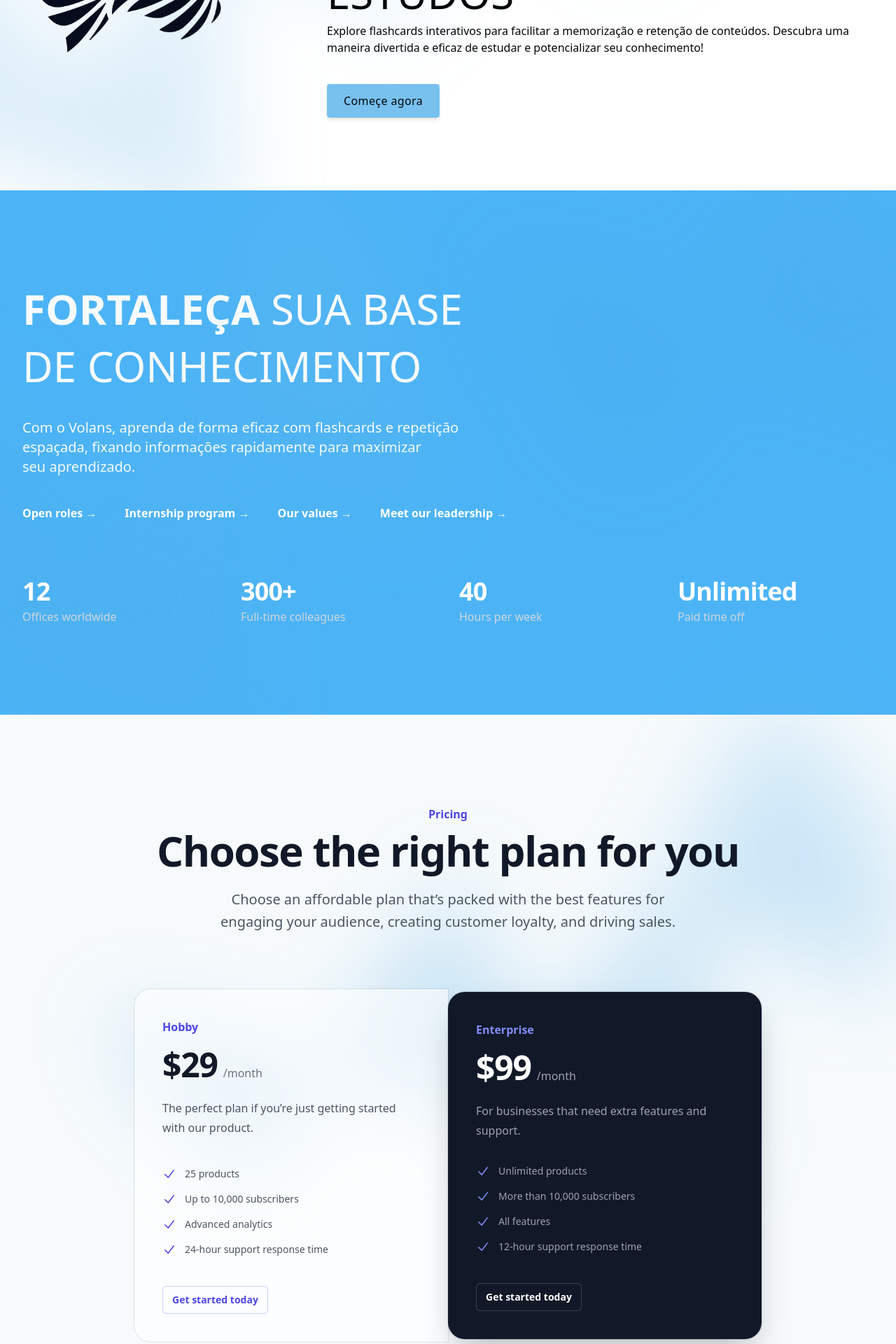
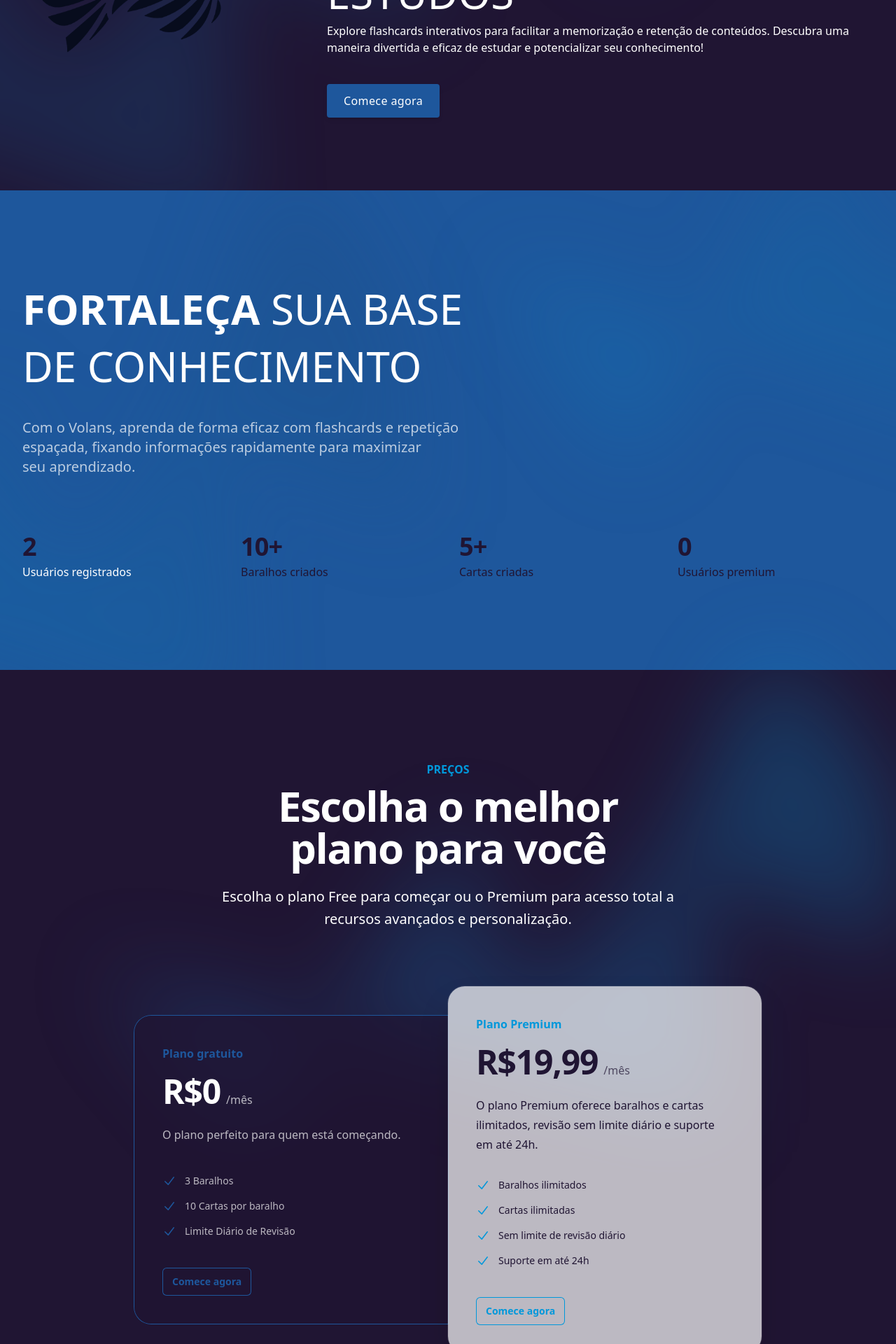
Before and after one commit to Kayke-Denelle/Startup_one, a React (Create React App) app in the folder Front/: page / in a window 1280 px wide. Shown: the part 440-2360 px from the top of the page at 70% size. Built offline with nearby package versions, Linux system fonts and the light colour scheme.

Commit message:
0.0.15b - Landing Page & Login 2.0 - 05/11 21:53 - Otávio V Apolonio

```diff
--- a/Front/src/components/landing-page.js
+++ b/Front/src/components/landing-page.js
@@ -15,15 +15,15 @@
     };
 
     return (
-      <body>
+      <body className="bg-cor-0">
         <div className="landing-container" class="relative isolate overflow-hidden">
           <div className="hidden sm:absolute sm:-top-10 sm:right-1/2 sm:-z-10 sm:mr-10 sm:block sm:transform-gpu sm:blur-3xl" aria-hidden="true">
-            <div className="aspect-[1097/845] w-[68.5625rem] bg-gradient-to-tr from-cor-1 to-cor-2 opacity-20"
+            <div className="aspect-[1097/845] w-[68.5625rem] bg-gradient-to-tr from-cor-2 to-cor-1 opacity-20"
               style={{ clipPath: 'polygon(74.1% 44.1%, 100% 61.6%, 97.5% 26.9%, 85.5% 0.1%, 80.7% 2%, 72.5% 32.5%, 60.2% 62.4%, 52.4% 68.1%, 47.5% 58.3%, 45.2% 34.5%, 27.5% 76.7%, 0.1% 64.9%, 17.9% 100%, 27.6% 76.8%, 76.1% 97.7%, 74.1% 44.1%)' }}>
             </div>
           </div>
           <div className="absolute -top-52 left-1/2 -z-10 -translate-x-1/2 transform-gpu blur-3xl sm:top-[-28rem] sm:ml-16 sm:translate-x-0 sm:transform-gpu" aria-hidden="true">
-            <div className="aspect-[1097/845] w-[68.5625rem] bg-gradient-to-tr from-cor-1 to-cor-2 opacity-20"
+            <div className="aspect-[1097/845] w-[68.5625rem] bg-gradient-to-tr from-cor-2 to-cor-1 opacity-20"
               style={{ clipPath: 'polygon(74.1% 44.1%, 100% 61.6%, 97.5% 26.9%, 85.5% 0.1%, 80.7% 2%, 72.5% 32.5%, 60.2% 62.4%, 52.4% 68.1%, 47.5% 58.3%, 45.2% 34.5%, 27.5% 76.7%, 0.1% 64.9%, 17.9% 100%, 27.6% 76.8%, 76.1% 97.7%, 74.1% 44.1%)' }}>
             </div>
           </div>
@@ -49,16 +49,16 @@
               <div className={`w-full md:block md:w-auto ${isMobileMenuOpen ? 'block' : 'hidden'}`} id="mobile-menu">
                 <ul className="flex flex-col mt-4 md:flex-row md:space-x-8 md:mt-0 md:text-sm md:font-medium">
                   <li>
-                    <Link to="/about" className="block py-2 pr-4 pl-3 text-cor-4 border-b border-cor-1 hover:bg-cor-4 hover:text-cor-0 md:hover:bg-transparent md:border-0 md:hover:text-cor-1 md:p-0">About</Link>
+                    <Link to="/about" className="block py-2 pr-4 pl-3 text-cor-4 border-b border-cor-1 hover:bg-cor-4 hover:text-cor-0 md:hover:bg-transparent md:border-0 md:hover:text-cor-1 md:p-0 transition ease-in-out">About</Link>
                   </li>
                   <li>
-                    <Link to="/services" className="block py-2 pr-4 pl-3 text-cor-4 border-b border-cor-1 hover:bg-cor-4 hover:text-cor-0 md:hover:bg-transparent md:border-0 md:hover:text-cor-1 md:p-0">Services</Link>
+                    <Link to="/services" className="block py-2 pr-4 pl-3 text-cor-4 border-b border-cor-1 hover:bg-cor-4 hover:text-cor-0 md:hover:bg-transparent md:border-0 md:hover:text-cor-1 md:p-0 transition ease-in-out">Services</Link>
                   </li>
                   <li>
-                    <Link to="/contact" className="block py-2 pr-4 pl-3 text-cor-4 border-b border-cor-1 hover:bg-cor-4 hover:text-cor-0 md:hover:bg-transparent md:border-0 md:hover:text-cor-1 md:p-0">Contact</Link>
+                    <Link to="/contact" className="block py-2 pr-4 pl-3 text-cor-4 border-b border-cor-1 hover:bg-cor-4 hover:text-cor-0 md:hover:bg-transparent md:border-0 md:hover:text-cor-1 md:p-0 transition ease-in-out">Contact</Link>
                   </li>
                   <li>
-                    <Link to="/login" className="block py-2 pr-4 pl-3 text-cor-4 border-b border-cor-1 hover:bg-cor-4 hover:text-cor-0 md:hover:bg-transparent md:border-0 md:hover:text-cor-1 md:p-0">Login</Link>
+                    <Link to="/login" className="block py-2 pr-4 pl-3 text-cor-4 border-b border-cor-1 hover:bg-cor-4 hover:text-cor-0 md:hover:bg-transparent md:border-0 md:hover:text-cor-1 md:p-0 transition ease-in-out">Login</Link>
                   </li>
                 </ul>
               </div>
@@ -75,7 +75,7 @@
                 </div>
                 <div class="relative">
                   <div class="lg:max-w-7xl lg:pr-5 z-40">
-                    <p id="header-texto1" class="flex w-fit px-2 py-2 uppercase rounded-md hover:bg-cor-2 transition ease-in-out">Começe agora mesmo sem nenhum custo inicial de assinatura.
+                    <p id="header-texto1" class="text-cor-4 flex w-fit px-2 py-2 uppercase rounded-md hover:bg-cor-2 transition ease-in-out">Comece agora mesmo sem nenhum custo inicial de assinatura.
                       <svg width="20" height="20" viewBox="0 0 24 24" fill="none" xmlns="http://www.w3.org/2000/svg">
                         <path d="M5 12H19M19 12L13 6M19 12L13 18" stroke="#010000" stroke-width="2" stroke-linecap="round" stroke-linejoin="round" />
                       </svg>
@@ -83,7 +83,7 @@
                     <h2 class="text-cor-4 text-5xl uppercase max-w-6xl font-light leading-snug text-g1 sm:text-6xl sm:leading-snug"><span class="text-cor-1 font-bold">Crie seus flashcards</span> e impulsione seus estudos</h2>
                     <p class="text-base text-cor-4">Explore flashcards interativos para facilitar a memorização e retenção de conteúdos. Descubra uma maneira divertida e eficaz de estudar e potencializar seu conhecimento!</p>
                     <div class="mt-10 flex flex-col items-center md:flex-row">
-                      <a href="/" class="mb-3 inline-flex h-12 w-fit items-center justify-center rounded bg-cor-2 px-6 font-medium tracking-wide text-cor-4 shadow-md transition ease-in-out hover:bg-cor-3 focus:outline-none md:mr-4 md:mb-0 md:w-auto">Começe agora</a>
+                      <a href="/" class="mb-3 inline-flex h-12 w-fit items-center justify-center rounded bg-cor-2 px-6 font-medium tracking-wide text-cor-4 shadow-md transition ease-in-out hover:bg-cor-3 focus:outline-none md:mr-4 md:mb-0 md:w-auto">Comece agora</a>
                     </div>
                   </div>
                 </div>
@@ -91,130 +91,118 @@
             </div>
           </div>
 
-          <div className="relative isolate overflow-hidden bg-cor-3 py-24 sm:py-32">
+          <div className="relative isolate overflow-hidden bg-cor-2 py-24 sm:py-32">
             <div className="hidden sm:absolute sm:-top-10 sm:right-1/2 sm:-z-10 sm:mr-10 sm:block sm:transform-gpu sm:blur-3xl" aria-hidden="true">
-              <div className="aspect-[1097/845] w-[68.5625rem] bg-gradient-to-tr from-cor-1 to-cor-2 opacity-20"
+              <div className="aspect-[1097/845] w-[68.5625rem] bg-gradient-to-tr from-cor-1 to-cor-3 opacity-20"
                 style={{ clipPath: 'polygon(74.1% 44.1%, 100% 61.6%, 97.5% 26.9%, 85.5% 0.1%, 80.7% 2%, 72.5% 32.5%, 60.2% 62.4%, 52.4% 68.1%, 47.5% 58.3%, 45.2% 34.5%, 27.5% 76.7%, 0.1% 64.9%, 17.9% 100%, 27.6% 76.8%, 76.1% 97.7%, 74.1% 44.1%)' }}>
               </div>
             </div>
             <div className="absolute -top-52 left-1/2 -z-10 -translate-x-1/2 transform-gpu blur-3xl sm:top-[-28rem] sm:ml-16 sm:translate-x-0 sm:transform-gpu" aria-hidden="true">
-              <div className="aspect-[1097/845] w-[68.5625rem] bg-gradient-to-tr from-cor-1 to-cor-2 opacity-20"
+              <div className="aspect-[1097/845] w-[68.5625rem] bg-gradient-to-tr from-cor-1 to-cor-3 opacity-20"
                 style={{ clipPath: 'polygon(74.1% 44.1%, 100% 61.6%, 97.5% 26.9%, 85.5% 0.1%, 80.7% 2%, 72.5% 32.5%, 60.2% 62.4%, 52.4% 68.1%, 47.5% 58.3%, 45.2% 34.5%, 27.5% 76.7%, 0.1% 64.9%, 17.9% 100%, 27.6% 76.8%, 76.1% 97.7%, 74.1% 44.1%)' }}>
               </div>
             </div>
             <div className="mx-auto max-w-7xl px-6 lg:px-8">
               <div className="mx-auto max-w-2xl lg:mx-0">
-              <h2 class="text-cor-0 text-5xl uppercase max-w-6xl font-light leading-snug text-g1 sm:text-6xl sm:leading-snug"><span class="text-cor-0 font-bold">Fortaleça </span>sua base de conhecimento</h2>
-                <p className="mt-8 text-pretty text-lg font-medium text-cor-0 sm:text-xl">Com o Volans, aprenda de forma eficaz com flashcards e repetição espaçada, fixando informações rapidamente para maximizar seu aprendizado.</p>
+              <h2 class="text-cor-4 text-5xl uppercase max-w-6xl font-light leading-snug text-g1 sm:text-6xl sm:leading-snug"><span class="text-cor-4 font-bold">Fortaleça </span>sua base de conhecimento</h2>
+                <p className="text-cor-4/70 mt-8 text-pretty text-lg font-medium sm:text-xl">Com o Volans, aprenda de forma eficaz com flashcards e repetição espaçada, fixando informações rapidamente para maximizar seu aprendizado.</p>
               </div>
               <div className="mx-auto mt-10 max-w-2xl lg:mx-0 lg:max-w-none">
-                <div className="grid grid-cols-1 gap-x-8 gap-y-6 text-base font-semibold text-white sm:grid-cols-2 md:flex lg:gap-x-10">
-                  <a href="/">Open roles <span aria-hidden="true">&rarr;</span></a>
-                  <a href="/">Internship program <span aria-hidden="true">&rarr;</span></a>
-                  <a href="/">Our values <span aria-hidden="true">&rarr;</span></a>
-                  <a href="/">Meet our leadership <span aria-hidden="true">&rarr;</span></a>
-                </div>
                 <dl className="mt-16 grid grid-cols-1 gap-8 sm:mt-20 sm:grid-cols-2 lg:grid-cols-4">
                   <div className="flex flex-col-reverse gap-1">
-                    <dt className="text-base text-gray-300">Offices worldwide</dt>
-                    <dd className="text-4xl font-semibold tracking-tight text-white">12</dd>
+                    <dt className="text-base text-cor-4">Usuários registrados</dt>
+                    <dd className="text-4xl font-semibold tracking-tight text-cor-0">2</dd>
                   </div>
                   <div div className="flex flex-col-reverse gap-1">
-                    <dt className="text-base text-gray-300">Full-time colleagues</dt>
-                    <dd className="text-4xl font-semibold tracking-tight text-white">300+</dd>
+                    <dt className="text-base text-cor-0">Baralhos criados</dt>
+                    <dd className="text-4xl font-semibold tracking-tight text-cor-0">10+</dd>
                   </div>
                   <div className="flex flex-col-reverse gap-1">
-                    <dt className="text-base text-gray-300">Hours per week</dt>
-                    <dd className="text-4xl font-semibold tracking-tight text-white">40</dd>
+                    <dt className="text-base text-cor-0">Cartas criadas</dt>
+                    <dd className="text-4xl font-semibold tracking-tight text-cor-0">5+</dd>
                   </div>
                   <div className="flex flex-col-reverse gap-1">
-                    <dt className="text-base text-gray-300">Paid time off</dt>
-                    <dd className="text-4xl font-semibold tracking-tight text-white">Unlimited</dd>
+                    <dt className="text-base text-cor-0">Usuários premium</dt>
+                    <dd className="text-4xl font-semibold tracking-tight text-cor-0">0</dd>
                   </div>
                 </dl>
               </div>
             </div>
           </div>
 
-          <div className="relative isolate bg-cor-0 px-6 py-24 sm:py-32 lg:px-8">
+          <div className="relative isolate px-6 py-24 sm:py-32 lg:px-8">
             <div className="absolute inset-x-0 -top-3 -z-10 transform-gpu overflow-hidden px-36 blur-3xl" aria-hidden="true">
-              <div className="mx-auto aspect-[1155/678] w-[72.1875rem] bg-gradient-to-tr from-cor-1 to-cor-2 opacity-30" style={{ clipPath: 'polygon(74.1% 44.1%, 100% 61.6%, 97.5% 26.9%, 85.5% 0.1%, 80.7% 2%, 72.5% 32.5%, 60.2% 62.4%, 52.4% 68.1%, 47.5% 58.3%, 45.2% 34.5%, 27.5% 76.7%, 0.1% 64.9%, 17.9% 100%, 27.6% 76.8%, 76.1% 97.7%, 74.1% 44.1%)' }}></div>
+              <div className="mx-auto aspect-[1155/678] w-[72.1875rem] bg-gradient-to-tr from-cor-2 to-cor-1 opacity-30" style={{ clipPath: 'polygon(74.1% 44.1%, 100% 61.6%, 97.5% 26.9%, 85.5% 0.1%, 80.7% 2%, 72.5% 32.5%, 60.2% 62.4%, 52.4% 68.1%, 47.5% 58.3%, 45.2% 34.5%, 27.5% 76.7%, 0.1% 64.9%, 17.9% 100%, 27.6% 76.8%, 76.1% 97.7%, 74.1% 44.1%)' }}></div>
             </div>
             <div className="mx-auto max-w-4xl text-center">
-              <h2 className="text-base font-semibold leading-7 text-indigo-600">Pricing</h2>
-              <p className="mt-2 text-balance text-5xl font-semibold tracking-tight text-gray-900 sm:text-6xl">Choose the right plan for you</p>
+              <h2 className="text-base uppercase font-semibold leading-7 text-cor-1">Preços</h2>
+              <p className="mt-2 text-cor-4 text-balance text-5xl font-semibold tracking-tight sm:text-6xl">Escolha o melhor plano para você</p>
             </div>
-            <p className="mx-auto mt-6 max-w-2xl text-pretty text-center text-lg font-medium text-gray-600 sm:text-xl/8">Choose an affordable plan that’s packed with the best features for engaging your audience, creating customer loyalty, and driving sales.</p>
+            <p className="mx-auto text-cor-4 mt-6 max-w-2xl text-pretty text-center text-lg font-medium text-cor-5 sm:text-xl/8">Escolha o plano Free para começar ou o Premium para acesso total a recursos avançados e personalização.</p>
             <div className="mx-auto mt-16 grid max-w-lg grid-cols-1 items-center gap-y-6 sm:mt-20 sm:gap-y-0 lg:max-w-4xl lg:grid-cols-2">
-              <div className="rounded-3xl rounded-t-3xl bg-white/60 p-8 ring-1 ring-gray-900/10 sm:mx-8 sm:rounded-b-none sm:p-10 lg:mx-0 lg:rounded-bl-3xl lg:rounded-tr-none">
-                <h3 id="tier-hobby" className="text-base font-semibold leading-7 text-indigo-600">Hobby</h3>
+              <div className="rounded-3xl rounded-t-3xl bg-cor-0/70 p-8 ring-1 ring-cor-2 sm:mx-8 sm:rounded-b-none sm:p-10 lg:mx-0 lg:rounded-bl-3xl lg:rounded-tr-none">
+                <h3 id="tier-hobby" className="text-base font-semibold leading-7 text-cor-2">Plano gratuito</h3>
                 <p className="mt-4 flex items-baseline gap-x-2">
-                  <span className="text-5xl font-semibold tracking-tight text-gray-900">$29</span>
-                  <span className="text-base text-gray-500">/month</span>
+                  <span className="text-5xl font-semibold tracking-tight text-cor-4">R$0</span>
+                  <span className="text-base text-cor-4/70">/mês</span>
                 </p>
-                <p className="mt-6 text-base leading-7 text-gray-600">The perfect plan if you’re just getting started with our product.</p>
-                <ul className="mt-8 space-y-3 text-sm leading-6 text-gray-600 sm:mt-10">
+                <p className="mt-6 text-base leading-7 text-cor-4/70">O plano perfeito para quem está começando.</p>
+                <ul className="mt-8 space-y-3 text-sm leading-6 text-cor-4/70 sm:mt-10">
                   <li className="flex gap-x-3">
-                    <svg className="h-6 w-5 flex-none text-indigo-600" viewBox="0 0 20 20" fill="currentColor" aria-hidden="true">
+                    <svg className="h-6 w-5 flex-none text-cor-2" viewBox="0 0 20 20" fill="currentColor" aria-hidden="true">
                       <path fillRule="evenodd" d="M16.704 4.153a.75.75 0 0 1 .143 1.052l-8 10.5a.75.75 0 0 1-1.127.075l-4.5-4.5a.75.75 0 0 1 1.06-1.06l3.894 3.893 7.48-9.817a.75.75 0 0 1 1.05-.143Z" clipRule="evenodd" />
                     </svg>
-                    25 products
+                    3 Baralhos
                   </li>
                   <li className="flex gap-x-3">
-                    <svg className="h-6 w-5 flex-none text-indigo-600" viewBox="0 0 20 20" fill="currentColor" aria-hidden="true">
+                    <svg className="h-6 w-5 flex-none text-cor-2" viewBox="0 0 20 20" fill="currentColor" aria-hidden="true">
                       <path fillRule="evenodd" d="M16.704 4.153a.75.75 0 0 1 .143 1.052l-8 10.5a.75.75 0 0 1-1.127.075l-4.5-4.5a.75.75 0 0 1 1.06-1.06l3.894 3.893 7.48-9.817a.75.75 0 0 1 1.05-.143Z" clipRule="evenodd" />
                     </svg>
-                    Up to 10,000 subscribers
+                    10 Cartas por baralho
                   </li>
                   <li className="flex gap-x-3">
-                    <svg className="h-6 w-5 flex-none text-indigo-600" viewBox="0 0 20 20" fill="currentColor" aria-hidden="true">
+                    <svg className="h-6 w-5 flex-none text-cor-2" viewBox="0 0 20 20" fill="currentColor" aria-hidden="true">
                       <path fillRule="evenodd" d="M16.704 4.153a.75.75 0 0 1 .143 1.052l-8 10.5a.75.75 0 0 1-1.127.075l-4.5-4.5a.75.75 0 0 1 1.06-1.06l3.894 3.893 7.48-9.817a.75.75 0 0 1 1.05-.143Z" clipRule="evenodd" />
                     </svg>
-                    Advanced analytics
+                    Limite Diário de Revisão
+                  </li>
+                </ul>
+                <button className="mt-8 block rounded-md px-3.5 py-2.5 text-center text-sm font-semibold text-cor-2 ring-1 ring-inset ring-cor-2 hover:ring-cor-1 hover:text-cor-1 focus-visible:outline focus-visible:outline-2 focus-visible:outline-offset-2 focus-visible:outline-cor-4 sm:mt-10 transition ease-in-out">Comece agora</button>
+              </div>
+              <div className="relative rounded-3xl bg-cor-4/70 p-8 shadow-2xl ring-1 ring-cor-4/10 sm:p-10">
+                <h3 id="tier-enterprise" className="text-base font-semibold leading-7 text-cor-1">Plano Premium</h3>
+                <p className="mt-4 flex items-baseline gap-x-2">
+                  <span className="text-5xl font-semibold tracking-tight text-cor-0">R$19,99</span>
+                  <span className="text-base text-cor-0/70">/mês</span>
+                </p>
+                <p className="mt-6 text-base leading-7 text-cor-0">O plano Premium oferece baralhos e cartas ilimitados, revisão sem limite diário e suporte em até 24h.</p>
+                <ul className="mt-8 space-y-3 text-sm leading-6 text-cor-0">
+                  <li className="flex gap-x-3">
+                    <svg className="h-6 w-5 flex-none text-cor-1" viewBox="0 0 20 20" fill="currentColor" aria-hidden="true">
+                      <path fillRule="evenodd" d="M16.704 4.153a.75.75 0 0 1 .143 1.052l-8 10.5a.75.75 0 0 1-1.127.075l-4.5-4.5a.75.75 0 0 1 1.06-1.06l3.894 3.893 7.48-9.817a.75.75 0 0 1 1.05-.143Z" clipRule="evenodd" />
+                    </svg>
+                    Baralhos ilimitados
                   </li>
                   <li className="flex gap-x-3">
-                    <svg className="h-6 w-5 flex-none text-indigo-600" viewBox="0 0 20 20" fill="currentColor" aria-hidden="true">
+                    <svg className="h-6 w-5 flex-none text-cor-1" viewBox="0 0 20 20" fill="currentColor" aria-hidden="true">
                       <path fillRule="evenodd" d="M16.704 4.153a.75.75 0 0 1 .143 1.052l-8 10.5a.75.75 0 0 1-1.127.075l-4.5-4.5a.75.75 0 0 1 1.06-1.06l3.894 3.893 7.48-9.817a.75.75 0 0 1 1.05-.143Z" clipRule="evenodd" />
                     </svg>
-                    24-hour support response time
+                    Cartas ilimitadas
+                  </li>
+                  <li className="flex gap-x-3">
+                    <svg className="h-6 w-5 flex-none text-cor-1" viewBox="0 0 20 20" fill="currentColor" aria-hidden="true">
+                      <path fillRule="evenodd" d="M16.704 4.153a.75.75 0 0 1 .143 1.052l-8 10.5a.75.75 0 0 1-1.127.075l-4.5-4.5a.75.75 0 0 1 1.06-1.06l3.894 3.893 7.48-9.817a.75.75 0 0 1 1.05-.143Z" clipRule="evenodd" />
+                    </svg>
+                    Sem limite de revisão diário
+                  </li>
+                  <li className="flex gap-x-3">
+                    <svg className="h-6 w-5 flex-none text-cor-1" viewBox="0 0 20 20" fill="currentColor" aria-hidden="true">
+                      <path fillRule="evenodd" d="M16.704 4.153a.75.75 0 0 1 .143 1.052l-8 10.5a.75.75 0 0 1-1.127.075l-4.5-4.5a.75.75 0 0 1 1.06-1.06l3.894 3.893 7.48-9.817a.75.75 0 0 1 1.05-.143Z" clipRule="evenodd" />
+                    </svg>
+                    Suporte em até 24h
                   </li>
                 </ul>
-                <button className="mt-8 block rounded-md px-3.5 py-2.5 text-center text-sm font-semibold text-indigo-600 ring-1 ring-inset ring-indigo-200 hover:ring-indigo-300 focus-visible:outline focus-visible:outline-2 focus-visible:outline-offset-2 focus-visible:outline-indigo-600 sm:mt-10">Get started today</button>
-              </div>
-              <div className="relative rounded-3xl bg-gray-900 p-8 shadow-2xl ring-1 ring-gray-900/10 sm:p-10">
-                <h3 id="tier-enterprise" className="text-base font-semibold leading-7 text-indigo-400">Enterprise</h3>
-                <p className="mt-4 flex items-baseline gap-x-2">
-                  <span className="text-5xl font-semibold tracking-tight text-white">$99</span>
-                  <span className="text-base text-gray-400">/month</span>
-                </p>
-                <p className="mt-6 text-base leading-7 text-gray-400">For businesses that need extra features and support.</p>
-                <ul className="mt-8 space-y-3 text-sm leading-6 text-gray-400">
-                  <li className="flex gap-x-3">
-                    <svg className="h-6 w-5 flex-none text-indigo-400" viewBox="0 0 20 20" fill="currentColor" aria-hidden="true">
-                      <path fillRule="evenodd" d="M16.704 4.153a.75.75 0 0 1 .143 1.052l-8 10.5a.75.75 0 0 1-1.127.075l-4.5-4.5a.75.75 0 0 1 1.06-1.06l3.894 3.893 7.48-9.817a.75.75 0 0 1 1.05-.143Z" clipRule="evenodd" />
-                    </svg>
-                    Unlimited products
-                  </li>
-                  <li className="flex gap-x-3">
-                    <svg className="h-6 w-5 flex-none text-indigo-400" viewBox="0 0 20 20" fill="currentColor" aria-hidden="true">
-                      <path fillRule="evenodd" d="M16.704 4.153a.75.75 0 0 1 .143 1.052l-8 10.5a.75.75 0 0 1-1.127.075l-4.5-4.5a.75.75 0 0 1 1.06-1.06l3.894 3.893 7.48-9.817a.75.75 0 0 1 1.05-.143Z" clipRule="evenodd" />
-                    </svg>
-                    More than 10,000 subscribers
-                  </li>
-                  <li className="flex gap-x-3">
-                    <svg className="h-6 w-5 flex-none text-indigo-400" viewBox="0 0 20 20" fill="currentColor" aria-hidden="true">
-                      <path fillRule="evenodd" d="M16.704 4.153a.75.75 0 0 1 .143 1.052l-8 10.5a.75.75 0 0 1-1.127.075l-4.5-4.5a.75.75 0 0 1 1.06-1.06l3.894 3.893 7.48-9.817a.75.75 0 0 1 1.05-.143Z" clipRule="evenodd" />
-                    </svg>
-                    All features
-                  </li>
-                  <li className="flex gap-x-3">
-                    <svg className="h-6 w-5 flex-none text-indigo-400" viewBox="0 0 20 20" fill="currentColor" aria-hidden="true">
-                      <path fillRule="evenodd" d="M16.704 4.153a.75.75 0 0 1 .143 1.052l-8 10.5a.75.75 0 0 1-1.127.075l-4.5-4.5a.75.75 0 0 1 1.06-1.06l3.894 3.893 7.48-9.817a.75.75 0 0 1 1.05-.143Z" clipRule="evenodd" />
-                    </svg>
-                    12-hour support response time
-                  </li>
-                </ul>
-                <button className="mt-8 block rounded-md px-3.5 py-2.5 text-center text-sm font-semibold text-white ring-1 ring-inset ring-gray-700 hover:ring-gray-500 focus-visible:outline focus-visible:outline-2 focus-visible:outline-offset-2 focus-visible:outline-gray-600 sm:mt-10">Get started today</button>
+                <button className="mt-8 block rounded-md px-3.5 py-2.5 text-center text-sm font-semibold text-cor-1 ring-1 ring-inset ring-cor-1 hover:ring-cor-3 hover:text-cor-3 focus-visible:outline focus-visible:outline-2 focus-visible:outline-offset-2 focus-visible:cor-0 sm:mt-10 transition ease-in-out">Comece agora</button>
               </div>
             </div>
           </div>
--- a/Front/tailwind.config.js
+++ b/Front/tailwind.config.js
@@ -10,11 +10,11 @@
       {
         cor:
         {
-          4: '#040709',
-          3: '#4cb4f6',
-          2: '#78c1ef',
-          1: '#3698d7',
-          0: '#f6fafc',
+          4: '#ffffff',
+          3: '#203562',
+          2: '#1e579c',
+          1: '#0098db',
+          0: '#201533',
         },
       }
     },
```
Also changed, not shown: Front/src/components/Login.js (+36 -5 lines), 1 other file (tests, documents, lock files or other folders).
